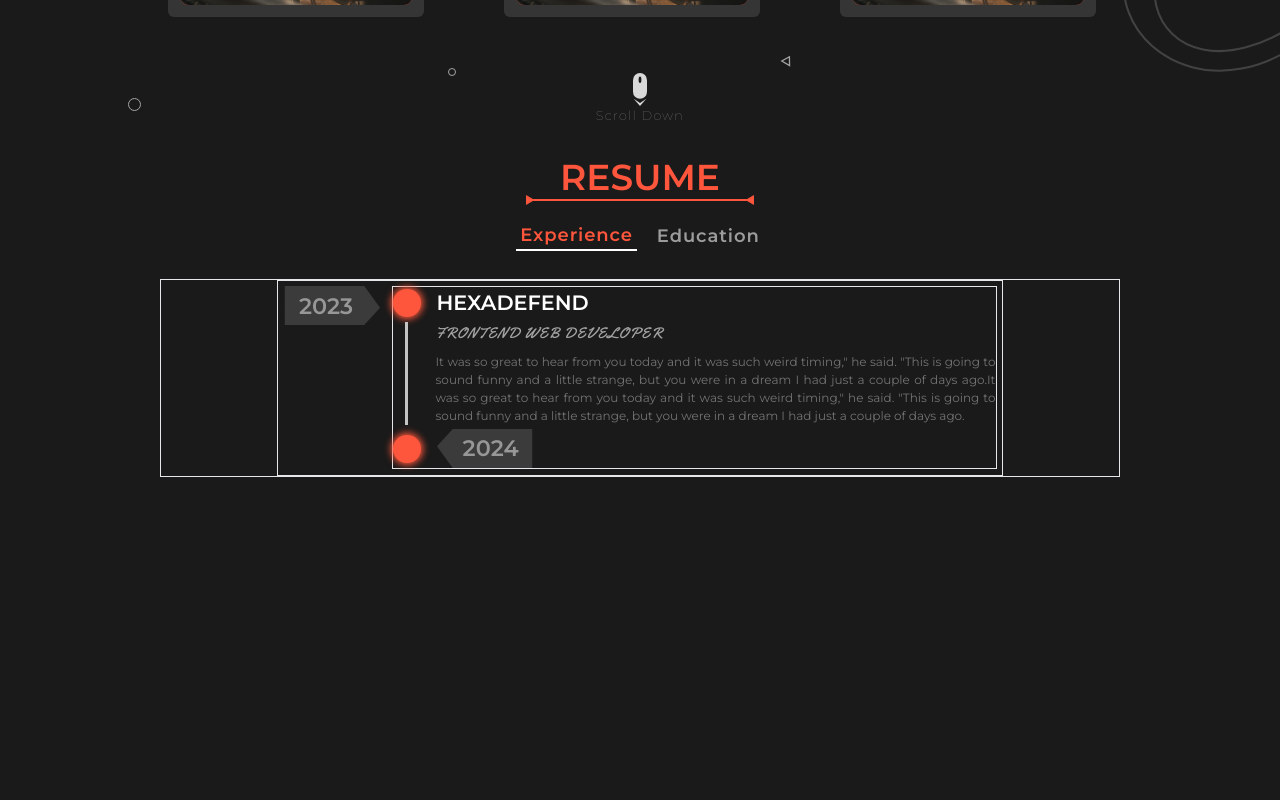
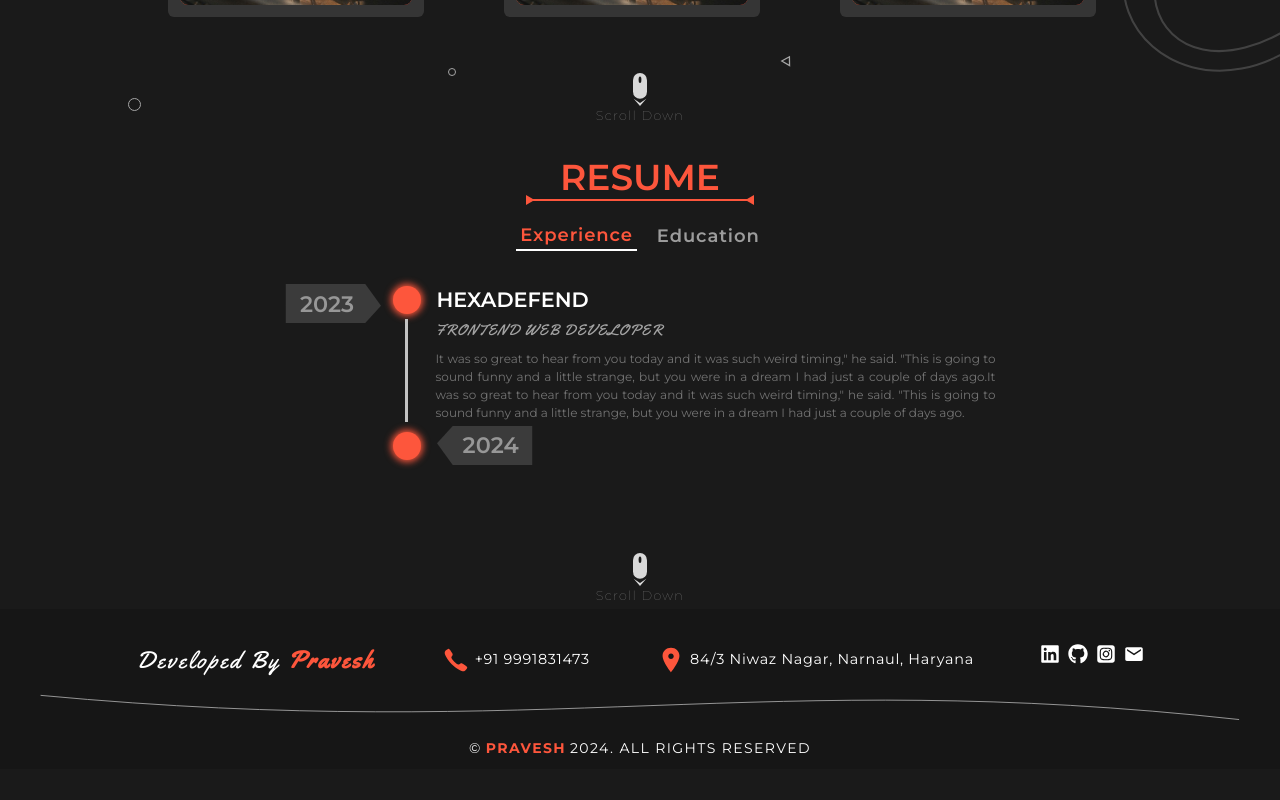
Before and after one commit to pravesh-dev/Portfolio, a React (Vite) app: page / in a window 1280 px wide. Shown: the part 3500-4300 px from the top of the page. After the commit the page ends 4269 px from the top, so only its background shows below. Built offline with nearby package versions, Linux system fonts and the light colour scheme.

Commit message:
adjusted some issues in resume component

```diff
--- a/src/Components/Resume.jsx
+++ b/src/Components/Resume.jsx
@@ -17,7 +17,7 @@ function Resume() {
     return filteredType.map((data, index) => (
       <div
         key={index}
-        className="data_box w-max border p-[0.33rem] flex items-start gap-3"
+        className="data_box w-max p-[0.33rem] flex items-start gap-3"
       >
         <div className="flex items-center gap-3">
           <div className="relative">
@@ -27,7 +27,7 @@ function Resume() {
             </span>
           </div>
         </div>
-        <div className="mid flex gap-2 flex-col justify-between border lg:gap-1">
+        <div className="mid flex gap-2 flex-col justify-between lg:gap-1">
           <div className="flex gap-2 items-center lg:gap-4">
             <span className="w-5 h-5 rounded-full bg-primary shadow-[0_0_7px_2px_#FD563C] lg:w-7 lg:h-7"></span>
             <h2 className="text-white text-[1rem] uppercase font-semibold lg:text-[1.3rem]">
@@ -57,7 +57,7 @@ function Resume() {
   };
 
   return (
-    <div className="w-full min-h-screen flex flex-col items-center relative py-7">
+    <div className="w-full min-h-[60vh] flex flex-col items-center relative py-7">
       {/* <ProjectDecoration/> */}
       <h1 className="text-primary text-center w-40 text-2xl font-semibold relative pb-1 uppercase lg:text-4xl lg:w-56">
         Resume
@@ -88,7 +88,7 @@ function Resume() {
           </button>
         ))}
       </div>
-      <div className="w-80 gap-3 px-2 flex flex-col items-center relative z-30 sm:w-[31.5rem] lg:w-[56.5rem] xl:w-[60rem] border">
+      <div className="w-80 gap-3 px-2 flex flex-col items-center relative z-30 sm:w-[31.5rem] lg:w-[56.5rem] xl:w-[60rem]">
         {renderTabs(activeTab)}
       </div>
 
```
